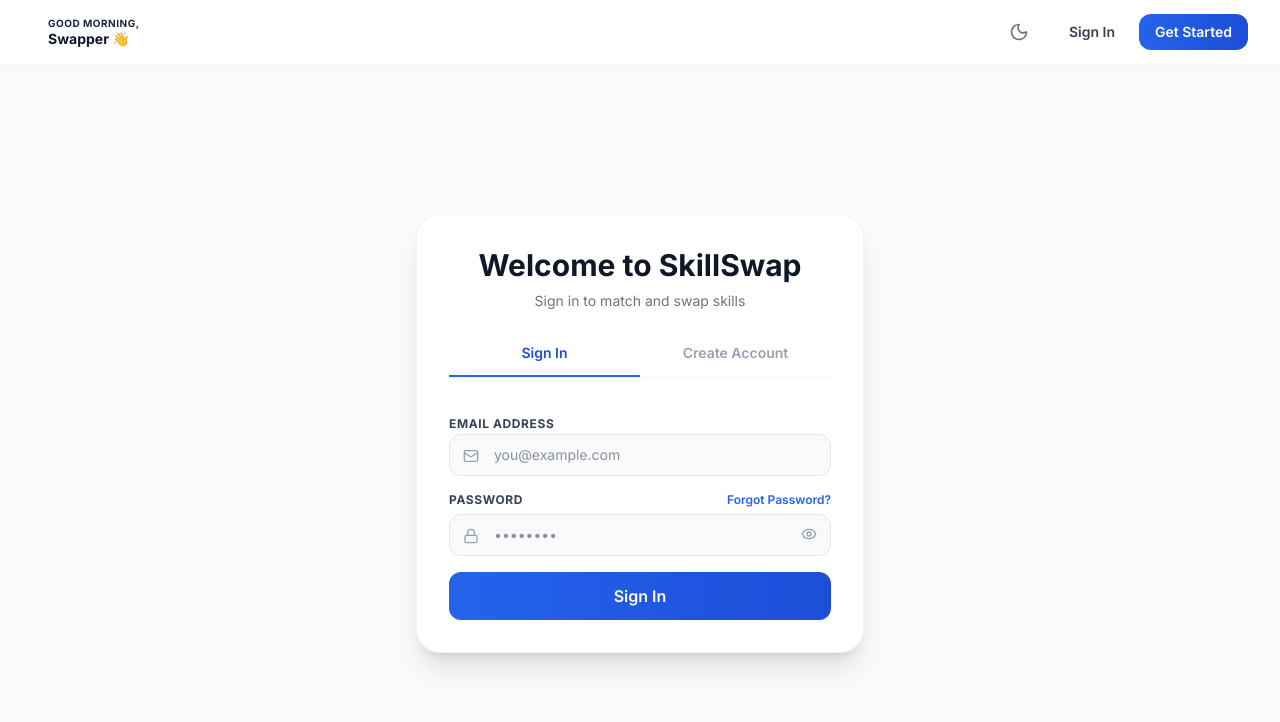
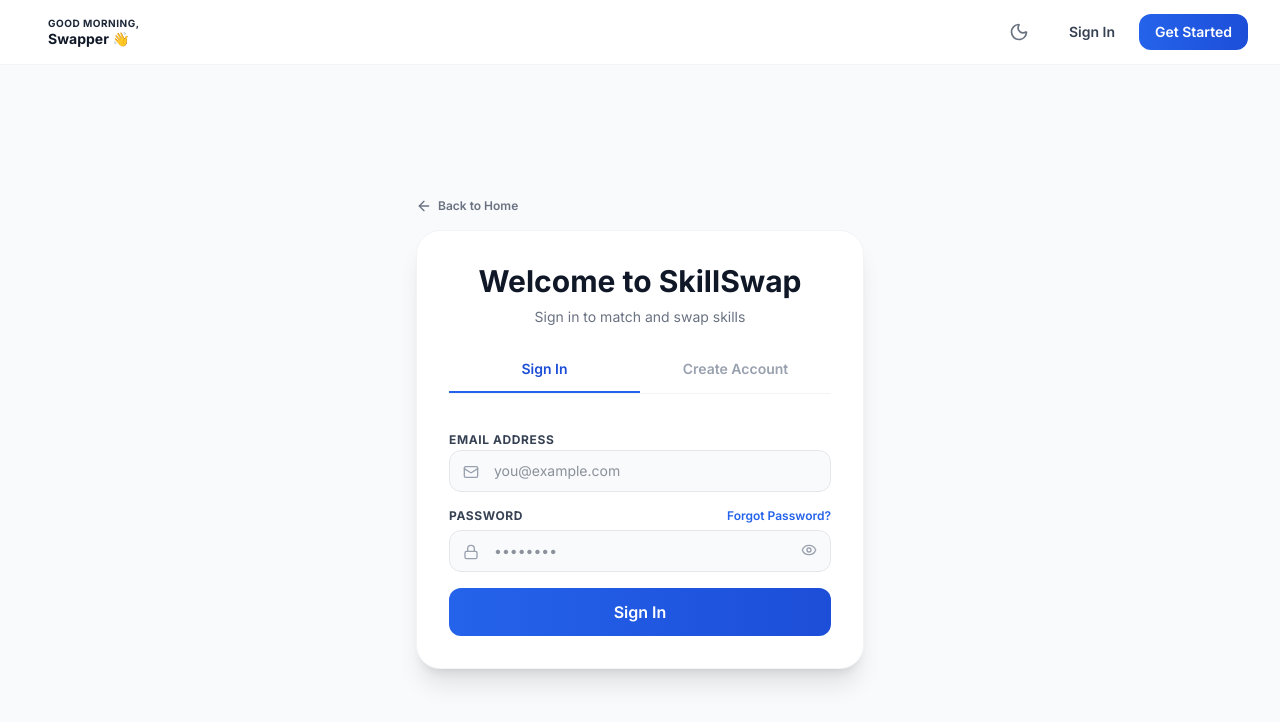
Before and after one commit to NandyalaSriThanuj/Skill-Swap, a React (Vite) app: page /auth in a window 1280 px wide. Shown: the top 722 px of the page. Built offline with nearby package versions, Linux system fonts and the light colour scheme.

Commit message:
feat(auth): add Back to Home button above auth card

```diff
--- a/src/pages/AuthPage.tsx
+++ b/src/pages/AuthPage.tsx
@@ -1,7 +1,7 @@
 import React, { useState, useEffect } from 'react';
 import { useNavigate, useLocation } from 'react-router-dom';
 import { useAuth } from '../context/AuthContext';
-import { Lock, Mail, User, AlertCircle, Info, Sparkles, Eye, EyeOff } from 'lucide-react';
+import { Lock, Mail, User, AlertCircle, Info, Sparkles, Eye, EyeOff, ArrowLeft } from 'lucide-react';
 
 export const AuthPage: React.FC = () => {
   const { signIn, signUp, user, isMock, resetPasswordForEmail } = useAuth();
@@ -80,7 +80,17 @@
   };
 
   return (
-    <div className="min-h-[calc(100vh-4rem)] flex items-center justify-center bg-gray-50 dark:bg-slate-950 px-4 py-12 transition-colors duration-300">
+    <div className="min-h-[calc(100vh-4rem)] flex flex-col items-center justify-center bg-gray-50 dark:bg-slate-950 px-4 py-12 transition-colors duration-300 gap-4">
+      <div className="max-w-md w-full flex justify-start">
+        <button
+          onClick={() => navigate('/')}
+          className="flex items-center space-x-1.5 text-xs font-semibold text-gray-500 hover:text-gray-900 dark:text-slate-400 dark:hover:text-white transition-colors cursor-pointer"
+        >
+          <ArrowLeft className="w-4 h-4" />
+          <span>Back to Home</span>
+        </button>
+      </div>
+
       <div className="max-w-md w-full space-y-8 bg-white dark:bg-slate-900 p-8 rounded-3xl border border-gray-100 dark:border-slate-800 shadow-xl">
         <div className="text-center space-y-2">
           <h2 className="font-heading font-extrabold text-3xl text-gray-900 dark:text-white">
```
